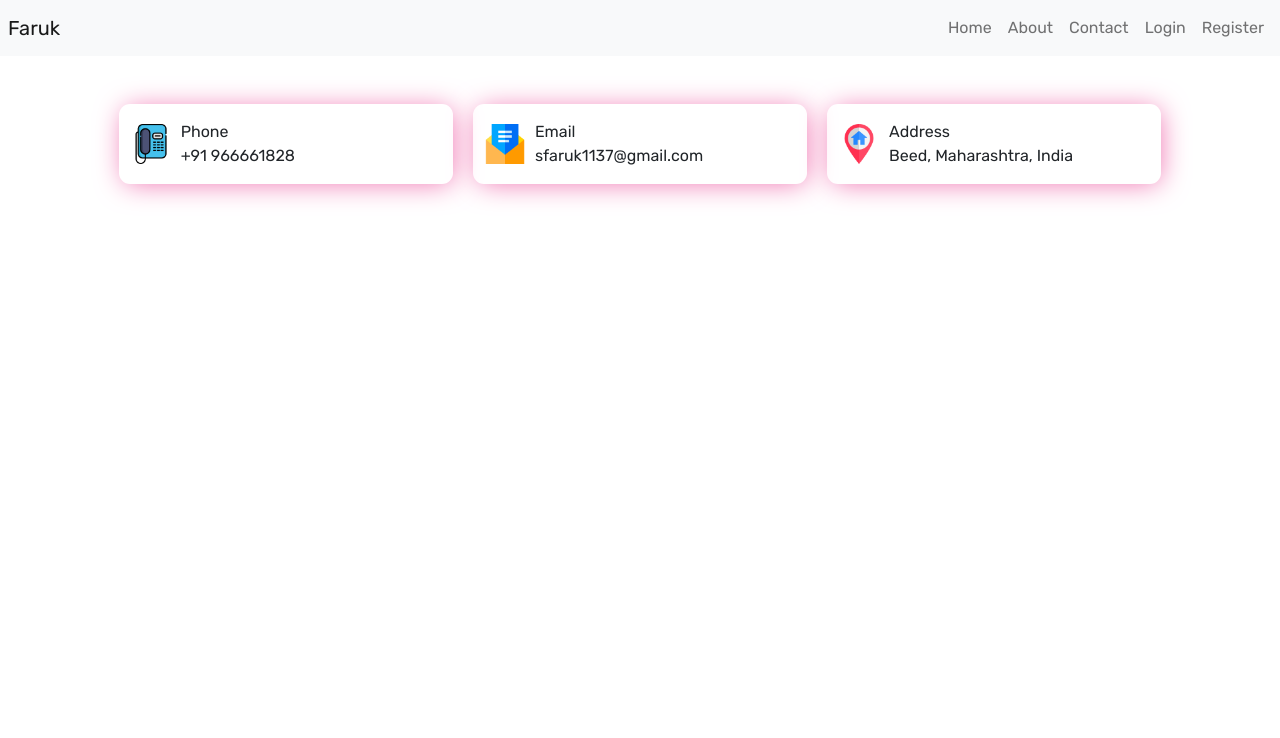
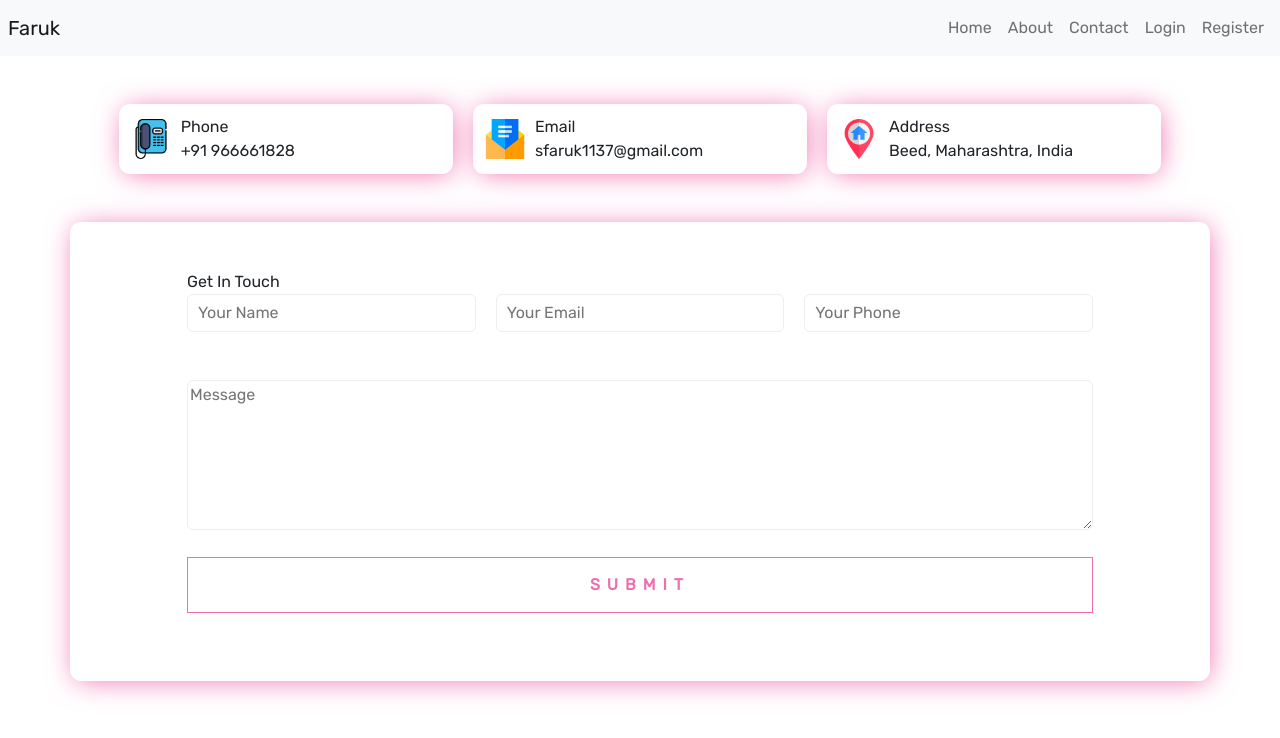
Before and after one commit to Shaikhfaruk/MERN-stack-new, a React (Create React App) app in the folder client/: page /contact in a window 1280 px wide. Shown: the top 738 px of the page. Built offline with nearby package versions, Linux system fonts and the light colour scheme.

Commit message:
Contact form Done

```diff
--- a/client/src/pages/Contact.js
+++ b/client/src/pages/Contact.js
@@ -7,9 +7,9 @@ import placeholder from "../images/placeholder.png";
 const Contact = () => {
   return (
     <>
-      <section className="contact_info">
+      <div className="contact_info">
         <div className="container-fluid mt-5">
-          <div className="row ">
+          <div className="row">
             <div className="contact-div col-lg-10 offset-lg-1">
               <div className="contact_info_item">
                 <img src={phone} alt="phone" />
@@ -37,7 +37,60 @@ const Contact = () => {
             </div>
           </div>
         </div>
-      </section>
+      </div>
+      <div className="contact_form">
+        <div className="container_contact container mt-5 ml-4">
+          <div className="row" style={{ width: "100%" }}>
+            <div className="col-lg-10 offset-lg-1">
+              <div className="contact_form_container py-5">
+                <div className="contact_form_title">Get In Touch</div>
+                <form id="contact-form">
+                  <div className="sub_contact_form">
+                    <input
+                      type="text"
+                      id="contact-form-name"
+                      className="contact_form_name input_field"
+                      placeholder="Your Name"
+                      required="true"
+                    />
+                    <input
+                      type="email"
+                      id="contact-form-email"
+                      className="contact_form_email input_field"
+                      placeholder="Your Email"
+                      required="true"
+                    />
+                    <input
+                      type="number"
+                      id="contact-form-phone"
+                      className="contact_form_phone input_field"
+                      placeholder="Your Phone"
+                      required="true"
+                    />
+                  </div>
+                  <div className="contact_form_text mt-5">
+                    <textarea
+                      name=""
+                      placeholder="Message"
+                      cols="30"
+                      rows="10"
+                      className="text_field contact_form_message "></textarea>
+                  </div>
+                  <div className=" form-button">
+                    <input
+                      type="submit"
+                      name="signup"
+                      id="signup"
+                      className="form-submit"
+                      value="submit"
+                    />
+                  </div>
+                </form>
+              </div>
+            </div>
+          </div>
+        </div>
+      </div>
     </>
   );
 };
--- a/client/src/styles/contact.css
+++ b/client/src/styles/contact.css
@@ -1,9 +1,12 @@
+.contact_form {
+  margin-bottom: 50px;
+}
+
 .contact_info_item {
   padding: 5px 12px;
   box-shadow: 2px 2px 28px -3px #ef6eae;
   border-radius: 11px;
-  height: 80px;
-  /* width: 31.5%; */
+  height: 70px;
   display: flex;
   align-items: center;
   justify-content: flex-start;
@@ -19,15 +22,44 @@
   grid-template-rows: 1fr;
   gap: 0px 12px;
 }
+.contact_form .container_contact {
+  height: auto;
+}
+.sub_contact_form {
+  display: grid;
+  grid-template-columns: 1fr 1fr 1fr;
+  gap: 20px 20px;
+}
+.sub_contact_form input {
+  border: 1px solid #eee;
+  padding: 6px 10px;
+  border-radius: 6px;
+}
+
+textarea:focus,
+input:focus {
+  outline: none;
+}
+.text_field {
+  width: 100%;
+  height: 150px;
+  border: 1px solid #eee;
+  border-radius: 6px;
+}
+
+/*============= media query ===============*/
+
 @media (max-width: 798px) {
-  .contact-div {
+  .contact-div,
+  .sub_contact_form {
     display: grid;
     grid-template-columns: 1fr 1fr;
-    gap: 12px 12px;
+    gap: 20px 20px;
   }
 }
 @media (max-width: 523px) {
-  .contact-div {
+  .contact-div,
+  .sub_contact_form {
     grid-template-columns: 1fr;
   }
 }
```
